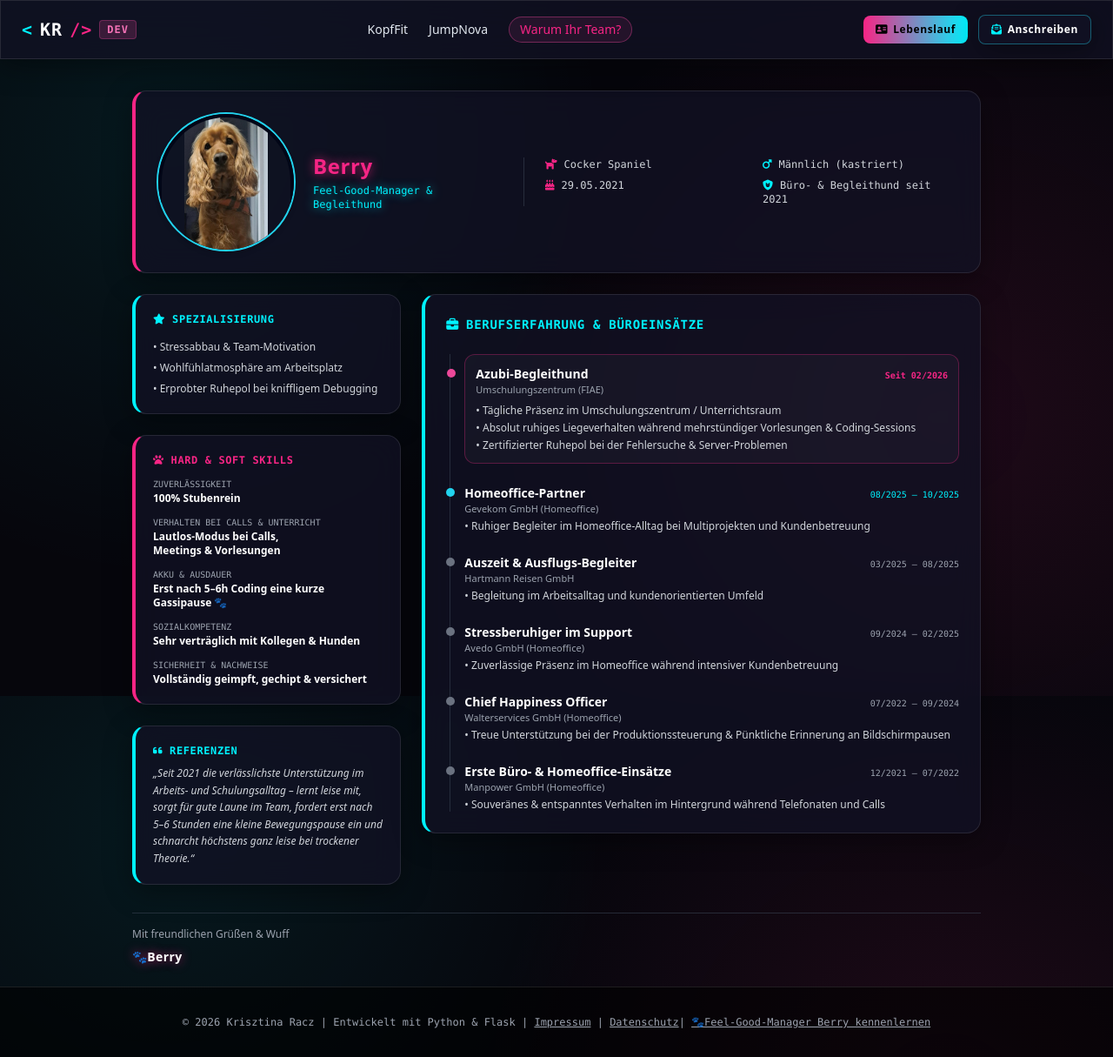
After one commit to rczkr/WS_Krisztina_Racz, a Flask app: page /berry in a window 1280 px wide. The commit adds this page. Shown: the whole page at 87% size. Run offline with Flask 3, Linux system fonts and the light colour scheme; some libraries are stand-ins or nearby versions.

Commit message:
Berry Steckbrief hinzugefügt und Routing aktualisiert 🐾

```diff
--- a/main.py
+++ b/main.py
@@ -35,5 +35,9 @@ def impressum():
 def datenschutz():
     return render_template('datenschutz.html')
 
+@app.route('/berry')
+def berry():
+    return render_template('berry.html')
+
 if __name__ == '__main__':
     app.run(debug=True)
--- a/templates/base.html
+++ b/templates/base.html
@@ -68,7 +68,9 @@
     <p>
         © 2026 Krisztina Racz | Entwickelt mit Python & Flask |
         <a href="{{ url_for('impressum') }}" class="hover:text-[var(--brand-cyan)] underline">Impressum</a> |
-        <a href="{{ url_for('datenschutz') }}" class="hover:text-[var(--brand-pink)] underline">Datenschutz</a>
+        <a href="{{ url_for('datenschutz') }}" class="hover:text-[var(--brand-pink)] underline">Datenschutz</a>|
+        <a href="{{ url_for('berry') }}" class="hover:text-[var(--brand-cyan)] underline">🐾Feel-Good-Manager Berry kennenlernen</a>
+    </p>
     </p>
 </footer>
     <script>
--- /dev/null
+++ b/templates/berry.html
@@ -0,0 +1,181 @@
+{% extends 'base.html' %}
+
+{% block title %}Lebenslauf - Berry{% endblock %}
+
+{% block content %}
+<div class="p-6 max-w-5xl mx-auto min-h-screen">
+
+    <!-- header -->
+    <div class="glass-card p-6 rounded-2xl border-accent-pink flex flex-col md:flex-row justify-between items-center gap-6 mb-6">
+        <div class="flex items-center gap-5">
+            <div class="w-40 h-40 rounded-full border-2 border-cyan-400 overflow-hidden shadow-md flex-shrink-0">
+                <img src="{{ url_for('static', filename='images/berry2.jpg') }}" alt="Berry"  class="relative w-56 h-56 rounded-full object-contain object-top scale-70 border-4 border-slate-950 shadow-2xl">
+            </div>
+            <div>
+                <h1 class="text-2xl font-extrabold text-white tracking-wide"><span class="glow-pink">Berry</span></h1>
+                <p class="glow-cyan font-mono text-xs mt-1">Feel-Good-Manager & Begleithund</p>
+            </div>
+        </div>
+
+        <!-- steckbrief -->
+        <div class="flex flex-col gap-3 border-t md:border-t-0 md:border-l border-gray-700/60 pt-4 md:pt-0 md:pl-6 w-full md:w-auto">
+            <div class="grid grid-cols-1 sm:grid-cols-2 gap-x-6 gap-y-2 text-xs font-mono text-gray-300">
+                <div><i class="fa-solid fa-dog accent-pink mr-2"></i>Cocker Spaniel</div>
+                <div><i class="fa-solid fa-mars accent-cyan mr-2"></i>Männlich (kastriert)</div>
+                <div><i class="fa-solid fa-cake-candles accent-pink mr-2"></i>29.05.2021</div>
+                <div><i class="fa-solid fa-shield-cat accent-cyan mr-2"></i>Büro- & Begleithund seit 2021</div>
+            </div>
+
+
+        </div>
+    </div>
+
+    <!-- main grid -->
+    <div class="grid grid-cols-1 md:grid-cols-3 gap-6">
+
+        <!-- linke Seite -->
+        <div class="space-y-6">
+
+            <!-- spezialisierung -->
+            <div class="glass-card p-5 rounded-2xl border-accent-cyan">
+                <h2 class="text-xs font-mono font-bold accent-cyan uppercase tracking-wider mb-4 flex items-center gap-2">
+                    <i class="fa-solid fa-star"></i> Spezialisierung
+                </h2>
+                <div class="space-y-2 text-xs text-gray-300">
+                    <p>• Stressabbau & Team-Motivation</p>
+                    <p>• Wohlfühlatmosphäre am Arbeitsplatz</p>
+                    <p>• Erprobter Ruhepol bei kniffligem Debugging</p>
+                </div>
+            </div>
+
+            <!-- skills-->
+            <div class="glass-card p-5 rounded-2xl border-accent-pink">
+                <h2 class="text-xs font-mono font-bold accent-pink uppercase tracking-wider mb-3 flex items-center gap-2">
+                    <i class="fa-solid fa-paw"></i> Hard & Soft Skills
+                </h2>
+                <div class="space-y-3 text-xs">
+                    <div>
+                        <p class="text-gray-400 text-[10px] font-mono uppercase">Zuverlässigkeit</p>
+                        <p class="font-semibold text-white">100% Stubenrein</p>
+                    </div>
+                    <div>
+                        <p class="text-gray-400 text-[10px] font-mono uppercase">Verhalten bei Calls & Unterricht</p>
+                        <p class="font-semibold text-white">Lautlos-Modus bei Calls, <br>Meetings & Vorlesungen</p>
+                    </div>
+                    <div>
+                        <p class="text-gray-400 text-[10px] font-mono uppercase">Akku & Ausdauer</p>
+                        <p class="font-semibold text-white">Erst nach 5–6h Coding eine kurze Gassipause 🐾</p>
+                    </div>
+                    <div>
+                        <p class="text-gray-400 text-[10px] font-mono uppercase">Sozialkompetenz</p>
+                        <p class="font-semibold text-white">Sehr verträglich mit Kollegen & Hunden</p>
+                    </div>
+                    <div>
+                        <p class="text-gray-400 text-[10px] font-mono uppercase">Sicherheit & Nachweise</p>
+                        <p class="font-semibold text-white">Vollständig geimpft, gechipt & versichert</p>
+                    </div>
+                </div>
+            </div>
+
+            <!-- referenz-->
+            <div class="glass-card p-5 rounded-2xl border-accent-cyan">
+                <h2 class="text-xs font-mono font-bold accent-cyan uppercase tracking-wider mb-2 flex items-center gap-2">
+                    <i class="fa-solid fa-quote-left"></i> Referenzen
+                </h2>
+                <p class="text-xs text-gray-300 italic leading-relaxed">
+                    „Seit 2021 die verlässlichste Unterstützung im Arbeits- und Schulungsalltag – lernt leise mit, sorgt für gute Laune im Team, fordert erst nach 5–6 Stunden eine kleine Bewegungspause ein und schnarcht höchstens ganz leise bei trockener Theorie.“
+                </p>
+            </div>
+
+        </div>
+
+        <!--rechte seite-->
+        <div class="md:col-span-2 space-y-4">
+
+            <div class="glass-card p-6 rounded-2xl border-accent-cyan">
+                <h2 class="text-sm font-mono font-bold accent-cyan uppercase tracking-wider mb-6 flex items-center gap-2">
+                    <i class="fa-solid fa-briefcase"></i> Berufserfahrung & Büroeinsätze
+                </h2>
+
+                <div class="space-y-6 text-xs border-l border-gray-700/60 pl-4 ml-1">
+
+                    <div class="relative highlight-box p-3 rounded-xl">
+                        <div class="absolute -left-[21px] top-4 w-2.5 h-2.5 rounded-full bg-pink-500"></div>
+                        <div class="flex justify-between items-baseline flex-wrap gap-1">
+                            <h3 class="font-bold text-white text-sm">Azubi-Begleithund</h3>
+                            <span class="text-[10px] font-mono accent-pink font-bold">Seit 02/2026</span>
+                        </div>
+                        <p class="text-gray-400 text-[11px] mb-2">Umschulungszentrum (FIAE)</p>
+                        <ul class="text-gray-300 space-y-1">
+                            <li>• Tägliche Präsenz im Umschulungszentrum / Unterrichtsraum</li>
+                            <li>• Absolut ruhiges Liegeverhalten während mehrstündiger Vorlesungen & Coding-Sessions</li>
+                            <li>• Zertifizierter Ruhepol bei der Fehlersuche & Server-Problemen</li>
+                        </ul>
+                    </div>
+
+                    <div class="relative">
+                        <div class="absolute -left-[21px] top-1 w-2.5 h-2.5 rounded-full bg-cyan-400"></div>
+                        <div class="flex justify-between items-baseline flex-wrap gap-1">
+                            <h3 class="font-bold text-white text-sm">Homeoffice-Partner</h3>
+                            <span class="text-[10px] font-mono accent-cyan">08/2025 – 10/2025</span>
+                        </div>
+                        <p class="text-gray-400 text-[11px] mb-1">Gevekom GmbH (Homeoffice)</p>
+                        <p class="text-gray-300">• Ruhiger Begleiter im Homeoffice-Alltag bei Multiprojekten und Kundenbetreuung</p>
+                    </div>
+
+                    <div class="relative">
+                        <div class="absolute -left-[21px] top-1 w-2.5 h-2.5 rounded-full bg-gray-500"></div>
+                        <div class="flex justify-between items-baseline flex-wrap gap-1">
+                            <h3 class="font-bold text-white text-sm">Auszeit & Ausflugs-Begleiter</h3>
+                            <span class="text-[10px] font-mono text-gray-400">03/2025 – 08/2025</span>
+                        </div>
+                        <p class="text-gray-400 text-[11px] mb-1">Hartmann Reisen GmbH</p>
+                        <p class="text-gray-300">• Begleitung im Arbeitsalltag und kundenorientierten Umfeld</p>
+                    </div>
+
+                    <div class="relative">
+                        <div class="absolute -left-[21px] top-1 w-2.5 h-2.5 rounded-full bg-gray-500"></div>
+                        <div class="flex justify-between items-baseline flex-wrap gap-1">
+                            <h3 class="font-bold text-white text-sm">Stressberuhiger im Support</h3>
+                            <span class="text-[10px] font-mono text-gray-400">09/2024 – 02/2025</span>
+                        </div>
+                        <p class="text-gray-400 text-[11px] mb-1">Avedo GmbH (Homeoffice)</p>
+                        <p class="text-gray-300">• Zuverlässige Präsenz im Homeoffice während intensiver Kundenbetreuung</p>
+                    </div>
+
+                    <div class="relative">
+                        <div class="absolute -left-[21px] top-1 w-2.5 h-2.5 rounded-full bg-gray-500"></div>
+                        <div class="flex justify-between items-baseline flex-wrap gap-1">
+                            <h3 class="font-bold text-white text-sm">Chief Happiness Officer</h3>
+                            <span class="text-[10px] font-mono text-gray-400">07/2022 – 09/2024</span>
+                        </div>
+                        <p class="text-gray-400 text-[11px] mb-1">Walterservices GmbH (Homeoffice)</p>
+                        <p class="text-gray-300">• Treue Unterstützung bei der Produktionssteuerung & Pünktliche Erinnerung an Bildschirmpausen</p>
+                    </div>
+
+                    <div class="relative">
+                        <div class="absolute -left-[21px] top-1 w-2.5 h-2.5 rounded-full bg-gray-500"></div>
+                        <div class="flex justify-between items-baseline flex-wrap gap-1">
+                            <h3 class="font-bold text-white text-sm">Erste Büro- & Homeoffice-Einsätze</h3>
+                            <span class="text-[10px] font-mono text-gray-400">12/2021 – 07/2022</span>
+                        </div>
+                        <p class="text-gray-400 text-[11px] mb-1">Manpower GmbH (Homeoffice)</p>
+                        <p class="text-gray-300">• Souveränes & entspanntes Verhalten im Hintergrund während Telefonaten und Calls</p>
+                    </div>
+
+                </div>
+
+            </div>
+        </div>
+    </div>
+
+    <!-- gruss -->
+    <div class="mt-8 pt-4 border-t border-gray-700/60 flex justify-between items-end">
+        <div>
+            <p class="text-xs text-gray-400 mb-2">Mit freundlichen Grüßen & Wuff </p>
+            <p class="text-sm font-bold text-white tracking-wide glow-pink mt-1">🐾Berry</p>
+        </div>
+    </div>
+
+</div>
+{% endblock %}
```
Also changed, not shown: static/images/berry2.jpg (added).
